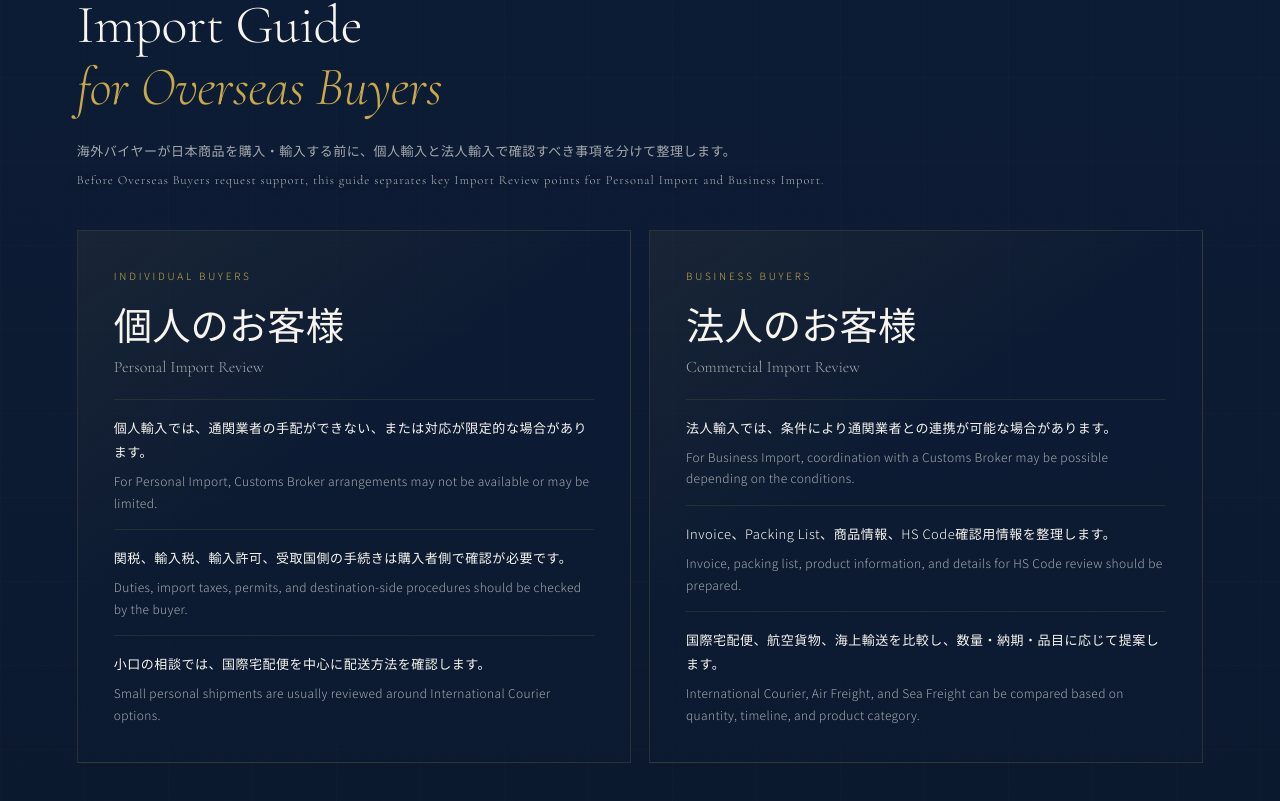
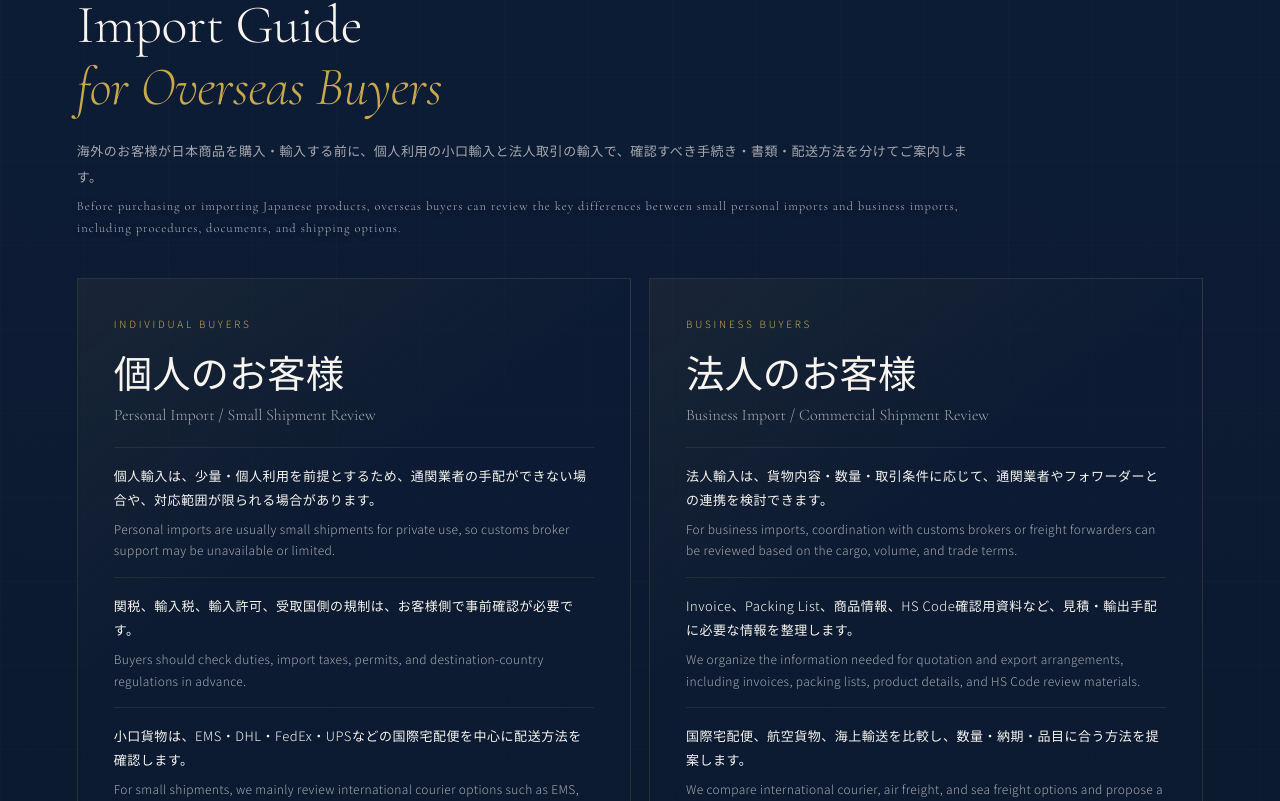
Before and after one commit to JUSTHEN-YUUKI/YUKIMICHI-ChatGpt-NEW-HP, a Next.js app: page / in a window 1280 px wide. Shown: the part 4939-5740 px from the top of the page. Built offline with nearby package versions, Linux system fonts and the light colour scheme.

Commit message:
Clarify import guide copy

```diff
--- a/components/ImportGuideSection.tsx
+++ b/components/ImportGuideSection.tsx
@@ -3,31 +3,31 @@ import ScrollReveal from "@/components/ScrollReveal"
 
 const individualNotes = [
   {
-    ja: "個人輸入では、通関業者の手配ができない、または対応が限定的な場合があります。",
-    en: "For Personal Import, Customs Broker arrangements may not be available or may be limited.",
+    ja: "個人輸入は、少量・個人利用を前提とするため、通関業者の手配ができない場合や、対応範囲が限られる場合があります。",
+    en: "Personal imports are usually small shipments for private use, so customs broker support may be unavailable or limited.",
   },
   {
-    ja: "関税、輸入税、輸入許可、受取国側の手続きは購入者側で確認が必要です。",
-    en: "Duties, import taxes, permits, and destination-side procedures should be checked by the buyer.",
+    ja: "関税、輸入税、輸入許可、受取国側の規制は、お客様側で事前確認が必要です。",
+    en: "Buyers should check duties, import taxes, permits, and destination-country regulations in advance.",
   },
   {
-    ja: "小口の相談では、国際宅配便を中心に配送方法を確認します。",
-    en: "Small personal shipments are usually reviewed around International Courier options.",
+    ja: "小口貨物は、EMS・DHL・FedEx・UPSなどの国際宅配便を中心に配送方法を確認します。",
+    en: "For small shipments, we mainly review international courier options such as EMS, DHL, FedEx, and UPS.",
   },
 ]
 
 const businessNotes = [
   {
-    ja: "法人輸入では、条件により通関業者との連携が可能な場合があります。",
-    en: "For Business Import, coordination with a Customs Broker may be possible depending on the conditions.",
+    ja: "法人輸入は、貨物内容・数量・取引条件に応じて、通関業者やフォワーダーとの連携を検討できます。",
+    en: "For business imports, coordination with customs brokers or freight forwarders can be reviewed based on the cargo, volume, and trade terms.",
   },
   {
-    ja: "Invoice、Packing List、商品情報、HS Code確認用情報を整理します。",
-    en: "Invoice, packing list, product information, and details for HS Code review should be prepared.",
+    ja: "Invoice、Packing List、商品情報、HS Code確認用資料など、見積・輸出手配に必要な情報を整理します。",
+    en: "We organize the information needed for quotation and export arrangements, including invoices, packing lists, product details, and HS Code review materials.",
   },
   {
-    ja: "国際宅配便、航空貨物、海上輸送を比較し、数量・納期・品目に応じて提案します。",
-    en: "International Courier, Air Freight, and Sea Freight can be compared based on quantity, timeline, and product category.",
+    ja: "国際宅配便、航空貨物、海上輸送を比較し、数量・納期・品目に合う方法を提案します。",
+    en: "We compare international courier, air freight, and sea freight options and propose a method suited to the quantity, timeline, and product category.",
   },
 ]
 
@@ -70,11 +70,12 @@ export default function ImportGuideSection() {
           </h2>
           <p>
             <span className="copy-line-ja">
-              海外バイヤーが日本商品を購入・輸入する前に、個人輸入と法人輸入で確認すべき事項を分けて整理します。
+              海外のお客様が日本商品を購入・輸入する前に、個人利用の小口輸入と法人取引の輸入で、確認すべき手続き・書類・配送方法を分けてご案内します。
             </span>
             <span className="copy-line-en">
-              Before Overseas Buyers request support, this guide separates key Import Review points for
-              Personal Import and Business Import.
+              Before purchasing or importing Japanese products, overseas buyers can review the key
+              differences between small personal imports and business imports, including procedures,
+              documents, and shipping options.
             </span>
           </p>
         </div>
@@ -86,7 +87,7 @@ export default function ImportGuideSection() {
             <span className="guide-panel-kicker">Individual Buyers</span>
             <h3>
               個人のお客様
-              <span>Personal Import Review</span>
+              <span>Personal Import / Small Shipment Review</span>
             </h3>
             <ul>
               {individualNotes.map((note) => (
@@ -102,7 +103,7 @@ export default function ImportGuideSection() {
             <span className="guide-panel-kicker">Business Buyers</span>
             <h3>
               法人のお客様
-              <span>Commercial Import Review</span>
+              <span>Business Import / Commercial Shipment Review</span>
             </h3>
             <ul>
               {businessNotes.map((note) => (
```
